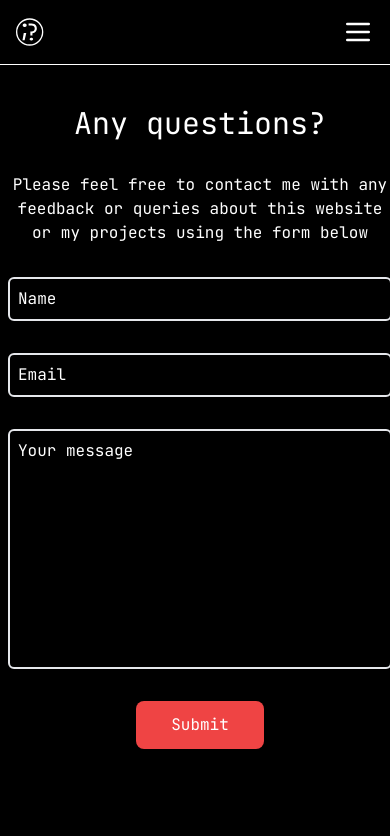
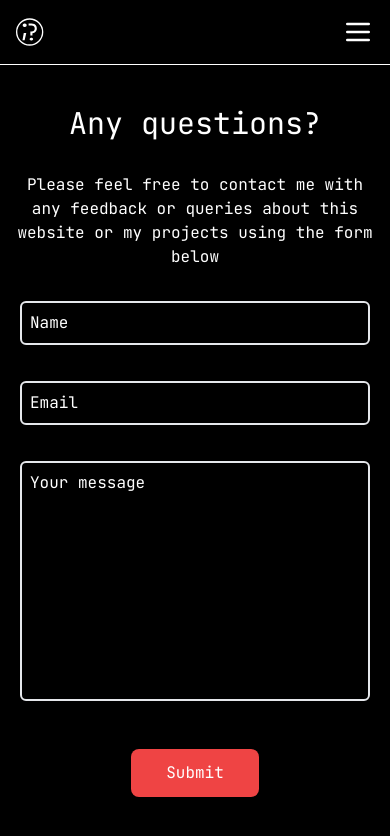
Before and after one commit to SemicolonUnexpected/website-portfolio-v2, a Next.js app: page /contact in a window 390 px wide. Shown: the top 836 px of the page. Built offline with nearby package versions, Linux system fonts and the light colour scheme.

Commit message:
Having issues with state - to do with the useState function and closures...

```diff
--- a/app/contact/page.tsx
+++ b/app/contact/page.tsx
@@ -1,5 +1,4 @@
 import ContactForm from "@/components/contact-form";
-import Spinner from "@/components/spinner";
 
 export default function Contact() {
   return (
--- a/components/contact-form.tsx
+++ b/components/contact-form.tsx
@@ -1,12 +1,10 @@
 "use client";
 
 import Email from "@/actions/email";
-import { useState } from "react";
+import { useState, useRef } from "react";
 import Spinner from "@/components/spinner";
 import { cn } from "@/lib/utils";
 import { Input, TextArea } from "@/components/inputs";
-
-const inputStyle = "";
 
 export default function ContactForm() {
   const [loading, setLoading] = useState(false);
@@ -15,38 +13,78 @@ export default function ContactForm() {
   const [emailValid, setEmailValid] = useState(true);
   const [messageValid, setMessageValid] = useState(true);
 
+  const validateEmail = (value: string) => value.match(/^[a-zA-Z0-9.!#$%&’*+/=?^_`{|}~-]+@[a-zA-Z0-9-]+(?:\.[a-zA-Z0-9-]+)*$/);
+
+  const ref = useRef<HTMLFormElement>(null);
+
   return(
     <form
+      ref={ref}
       action={async (formData: FormData) => {
+        console.log(emailValid)
+        setEmailValid(false);
+        console.log("invalid", emailValid);
+
+        const name = formData.get("name");
+        const email = formData.get("email");
+        const message = formData.get("message");
+
+        console.log(name, email, message)
+
+        if (name == "") setNameValid(false);
+        else setNameValid(true);
+        if (email == "" || !validateEmail(email as string)) {
+          setEmailValid(false);
+          console.log("invalid", emailValid);
+        }
+        else setEmailValid(true);
+        if (message == "") setMessageValid(false);
+        else setMessageValid(true);
+
+        console.log(!validateEmail(email as string));
+        if (!emailValid) {
+          return;
+        }
 
         setLoading(true);
         //const emailSent = await Email(formData);
         setLoading(false);
 
+        console.log("Hmmmm");
 
+        ref.current?.reset();
       }}
-      className="flex flex-col gap-8 w-96 items-center"
+      className="flex flex-col gap-4 w-[350px] md:w-96 items-center text-left"
     >
 
+      <div className="flex flex-col gap-2 w-full h-16">
         <Input
           placeholder="Name"
           name="name"
           isValid={nameValid}
         />
+        {!nameValid && <a className="text-red-500">Please input a valid name</a>}
+      </div>
 
+
+      <div className="flex flex-col gap-2 w-full h-16">
         <Input
           placeholder="Email"
           name="email"
-        type="email"
           isValid={emailValid}
         />
+        {!emailValid && <a className="text-red-500">Please input a valid email</a>}
+      </div>
 
+      <div className="flex flex-col gap-2 w-full h-[17rem]">
         <TextArea
           className="h-60 text-justify resize-none"
           placeholder="Your message"
           name="message"
           isValid={messageValid}
         />
+        {!messageValid && <a className="text-red-500">Please input a valid message</a>}
+      </div>
 
       <button type="submit" className={cn("flex bg-red-500 p-3 w-32 rounded-lg gap-2 justify-center", loading && "bg-red-700 text-gray-100")} disabled={loading}>
         {loading ? <> <Spinner/> Sending... </> : <> Submit </>}
--- a/components/inputs.tsx
+++ b/components/inputs.tsx
@@ -4,9 +4,10 @@ const styling: string = "w-full bg-black border-2 p-2 rounded-md outline-none pl
 
 interface InputProps extends React.InputHTMLAttributes<HTMLInputElement> {
   isValid?: boolean,
+  errorText?: string,
 }
 
-export const Input: React.FC<InputProps> = ({ isValid=true, className, ...props}) => {
+export const Input: React.FC<InputProps> = ({ isValid=true, className, errorText, ...props}) => {
   return(
     <input
       className={cn(styling, !isValid && "border-red-500 placeholder:text-red-500 text-red-500", className)}
```
Lines whose indentation alone changed are shown as unchanged.
